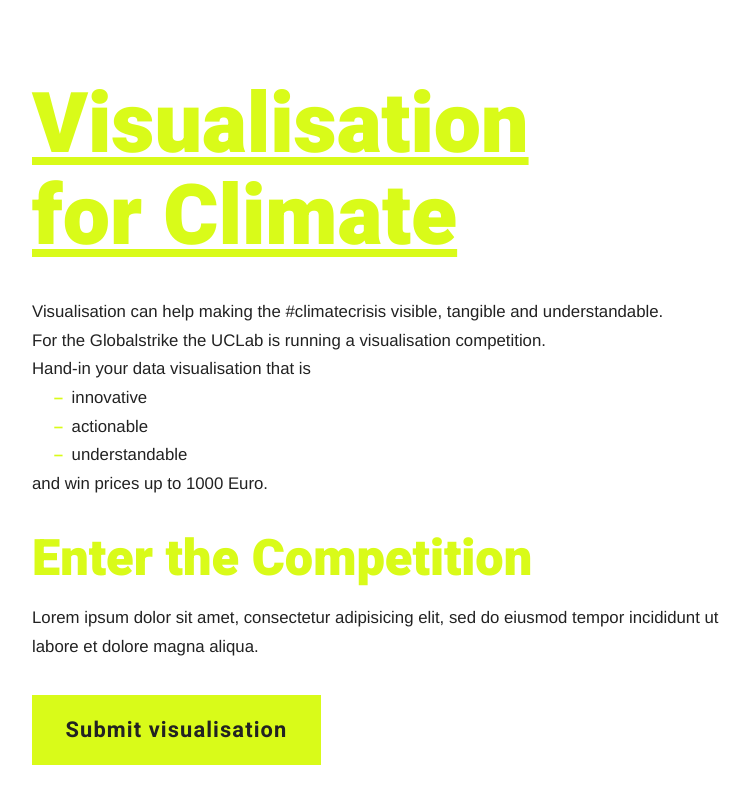
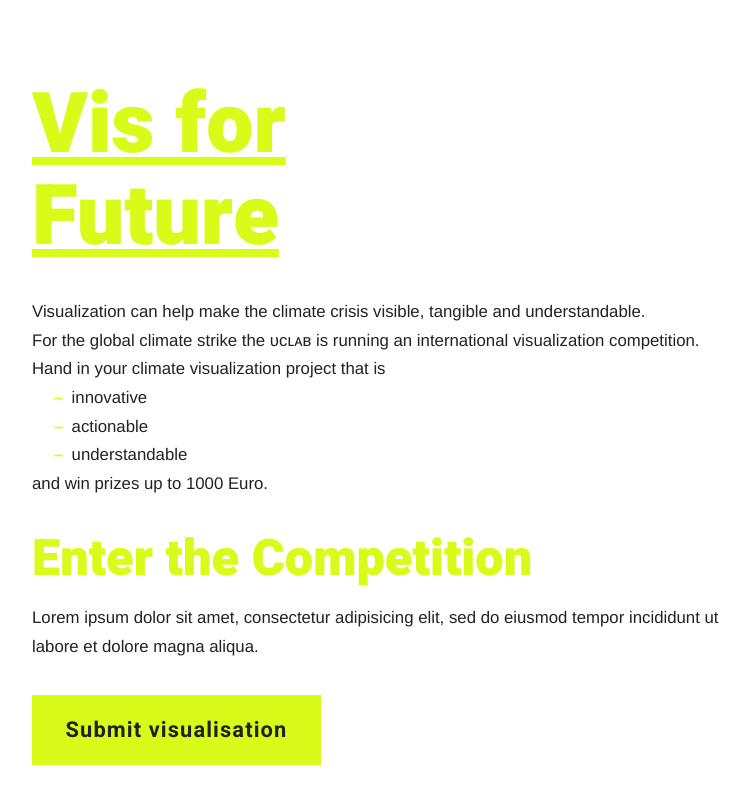
Before and after one commit to uclab-potsdam/vff, a Nuxt app: page / in a window 1280 px wide. Shown: the top 800 px of the page, without its empty margins (258-1007 px from the left). Built offline with nearby package versions, Linux system fonts and the light colour scheme.

Commit message:
minor edits

```diff
--- a/pages/index.vue
+++ b/pages/index.vue
@@ -1,17 +1,17 @@
 <template>
   <div class="page-wrapper">
     <header>
-      <h1>Visualisation for Climate</h1>
+      <h1>Vis for Future</h1>
       <p>
-        Visualisation can help making the #climatecrisis visible, tangible and understandable.<br />
-        For the Globalstrike the UCLab is running a visualisation competition.<br />
-        Hand-in your data visualisation that is</p>
+        Visualization can help make the climate crisis visible, tangible and understandable.<br />
+        For the global climate strike the ᴜᴄʟᴀʙ is running an international visualization competition.<br />
+        Hand in your climate visualization project that is</p>
         <ul>
           <li>innovative</li>
           <li>actionable</li>
           <li>understandable</li>
         </ul>
-        <p>and win prices up to 1000 Euro.
+        <p>and win prizes up to 1000 Euro.
       </p>
     </header>
     <section>
```
